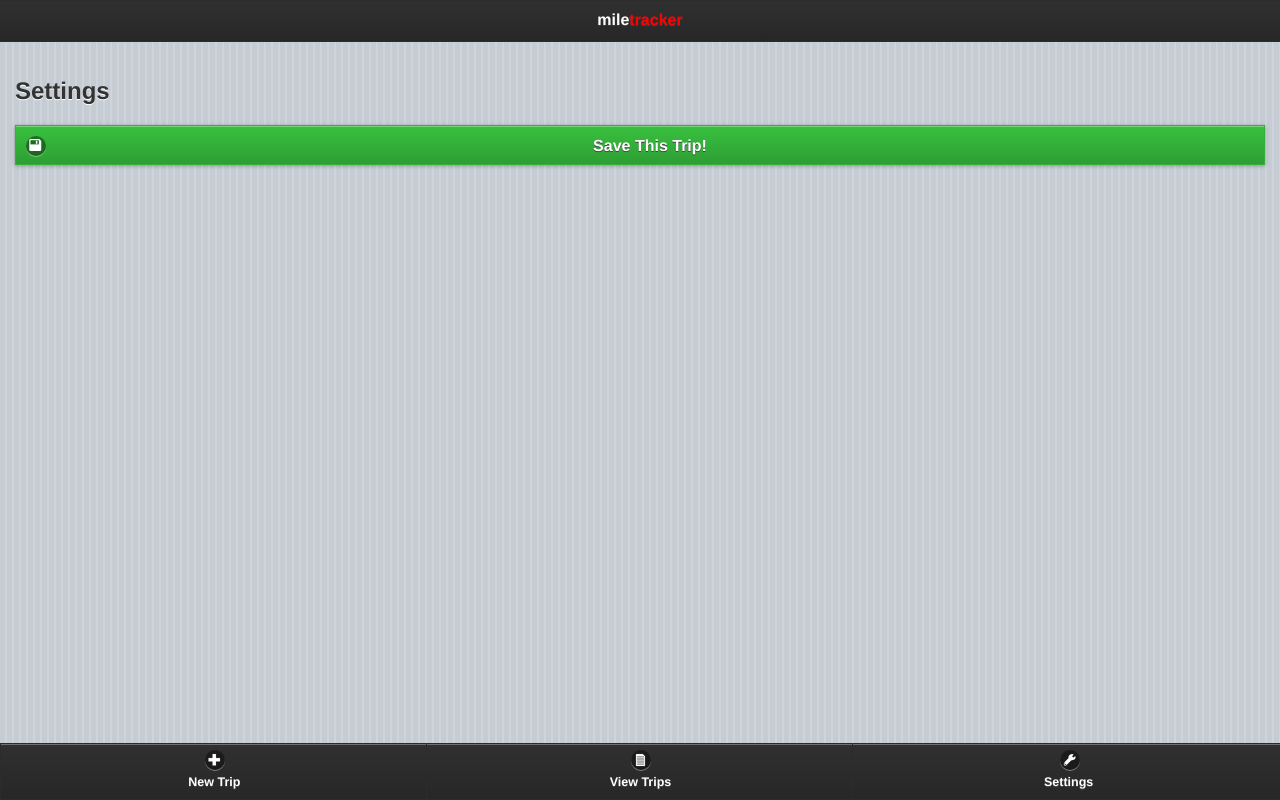
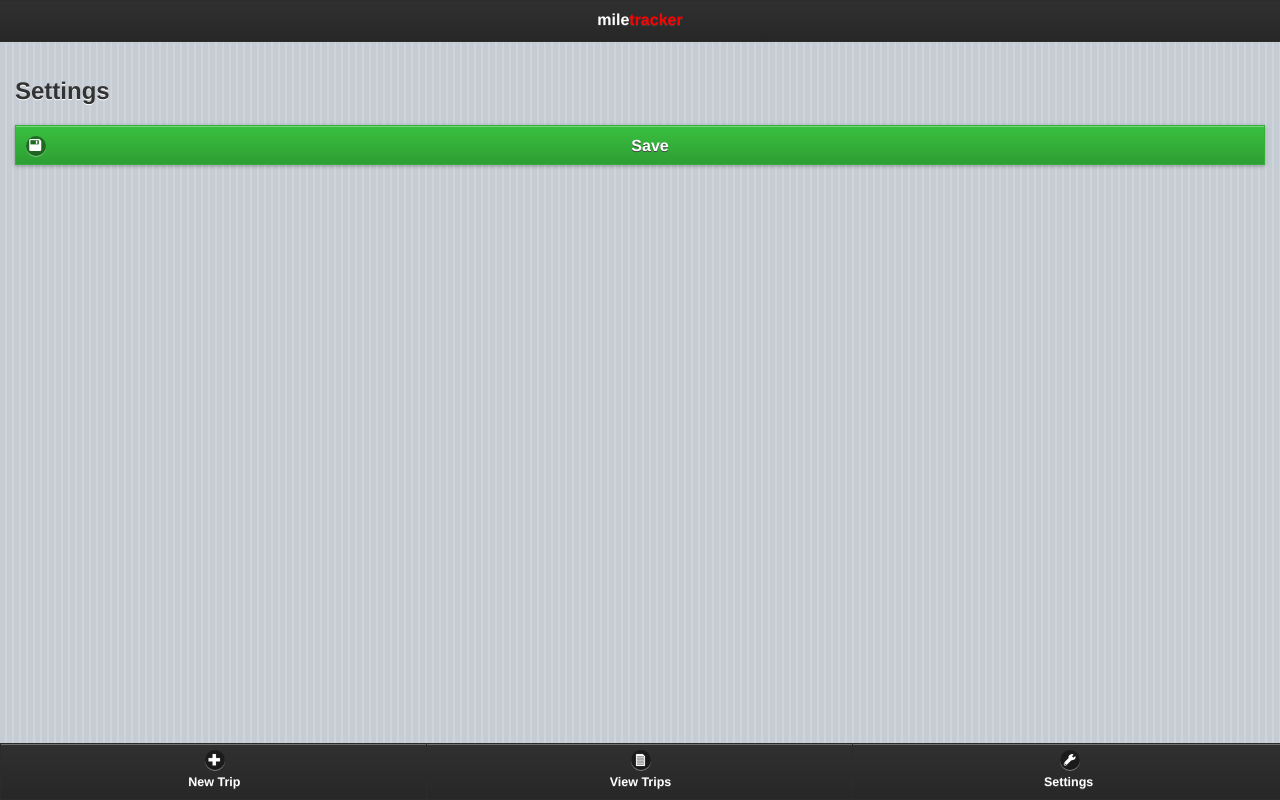
Before and after one commit to ezl/miletracker, a Django app: page /accounts/settings/ in a window 1280 px wide. Run offline with Django 3.2, Linux system fonts and the light colour scheme; parts of the project's set-up code (start-up, migrations or seed data) failed here and were passed over.

Commit message:
change copy

```diff
--- a/miletracker/templates/settings.html
+++ b/miletracker/templates/settings.html
@@ -21,7 +21,7 @@
                         <p class="helptext {% if field.errors %}error{% endif %}">{{ field.help_text}}</p>
                     </div>
                     {% endfor %}
-                    <a id="submit" data-role="button" data-icon="save" data-theme="c">Save This Trip!</a>
+                    <a id="submit" data-role="button" data-icon="save" data-theme="c">Save</a>
                     <script>
                         $('a#submit').click(function (e) {
                             $(this).parent().submit();
```
